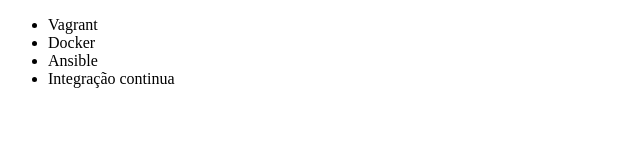
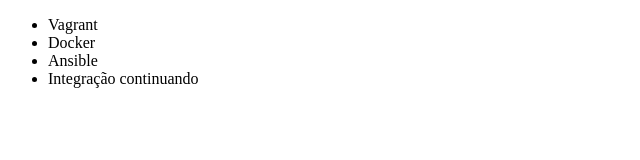
Before and after one commit to yshardmc/alura-git, a plain HTML site: page index.html in a window 1280 px wide. Shown: the full height of the page, 0-640 px from the left. Drawn offline with Linux system fonts and the light colour scheme.

Commit message:
Acrescentando letras no ultimo curso

```diff
--- a/index.html
+++ b/index.html
@@ -9,7 +9,7 @@
         <li>Vagrant</li>
         <li>Docker</li>
         <li>Ansible</li>
-        <li>Integração continua</li>
+        <li>Integração continuando</li>
     </ul>
 </body>
 </html>
```
